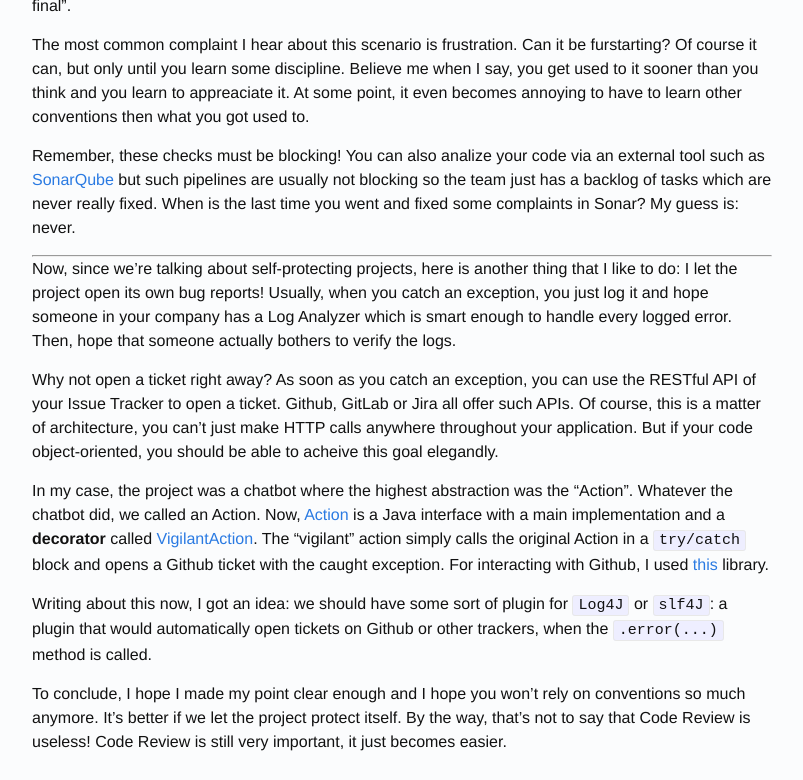
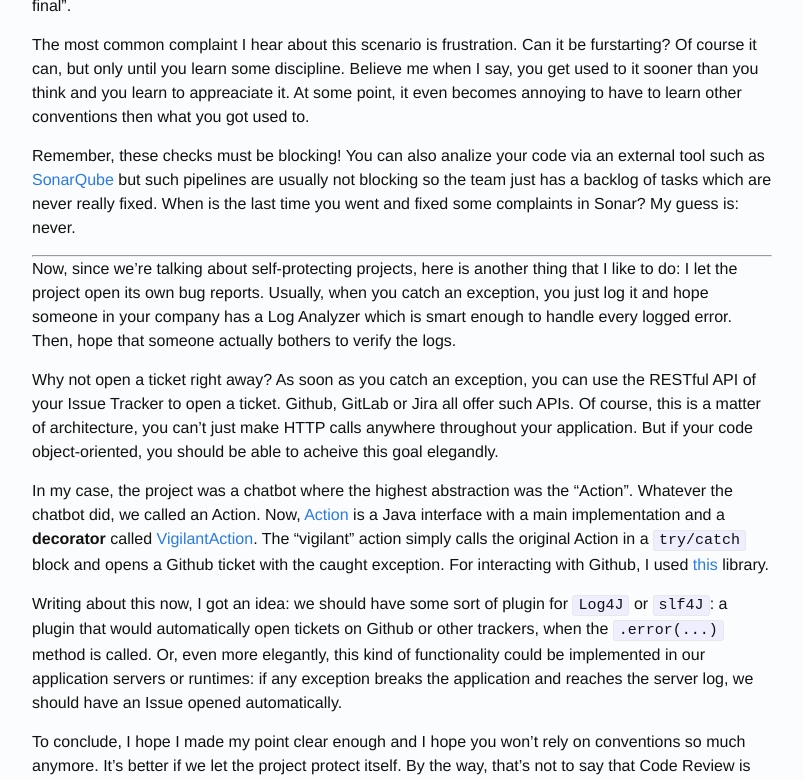
Before and after one commit to amihaiemil/amihaiemil.github.io, a Jekyll site: the page built from _posts/2020-01-17-self-protecting-projects.md, in a window 1280 px wide and 900 px high, scrolled down 1409 px, cut to the strip 0-780 px from the top of the window. Shown: the whole strip, without its empty margins (238-1041 px from the left). Built offline with Jekyll 4.4.1, drawn with Linux system fonts in a browser that asks for light colours; comment, search, counter and statistics services are not loaded.

Commit message:
Update 2020-01-17-self-protecting-projects.md

```diff
--- a/_posts/2020-01-17-self-protecting-projects.md
+++ b/_posts/2020-01-17-self-protecting-projects.md
@@ -40,13 +40,12 @@ Remember, these checks must be blocking! You can also analize your code via an e
 
 ---
 
-
-Now, since we're talking about self-protecting projects, here is another thing that I like to do: I let the project open its own bug reports! Usually, when you catch an exception, you just log it and hope someone in your company has a Log Analyzer which is smart enough to handle every logged error. Then, hope that someone actually bothers to verify the logs.
+Now, since we're talking about self-protecting projects, here is another thing that I like to do: I let the project open its own bug reports. Usually, when you catch an exception, you just log it and hope someone in your company has a Log Analyzer which is smart enough to handle every logged error. Then, hope that someone actually bothers to verify the logs.
 
 Why not open a ticket right away? As soon as you catch an exception, you can use the RESTful API of your Issue Tracker to open a ticket. Github, GitLab or Jira all offer such APIs. Of course, this is a matter of architecture, you can't just make HTTP calls anywhere throughout your application. But if your code object-oriented, you should be able to acheive this goal elegandly.
 
 In my case, the project was a chatbot where the highest abstraction was the "Action". Whatever the chatbot did, we called an Action. Now, [Action](https://github.com/amihaiemil/comdor/blob/master/src/main/java/co/comdor/Action.java) is a Java interface with a main implementation and a **decorator** called [VigilantAction](https://github.com/amihaiemil/comdor/blob/3e7b2e2a9bfdc8d1414a22324d3556457ec0d94a/src/main/java/co/comdor/VigilantAction.java). The "vigilant" action simply calls the original Action in a ``try/catch`` block and opens a Github ticket with the caught exception. For interacting with Github, I used [this](https://github.com/jcabi/jcabi-github) library.
 
-Writing about this now, I got an idea: we should have some sort of plugin for ``Log4J`` or ``slf4J``: a plugin that would automatically open tickets on Github or other trackers, when the ``.error(...)`` method is called.
+Writing about this now, I got an idea: we should have some sort of plugin for ``Log4J`` or ``slf4J``: a plugin that would automatically open tickets on Github or other trackers, when the ``.error(...)`` method is called. Or, even more elegantly, this kind of functionality could be implemented in our application servers or runtimes: if any exception breaks the application and reaches the server log, we should have an Issue opened automatically.
 
 To conclude, I hope I made my point clear enough and I hope you won't rely on conventions so much anymore. It's better if we let the project protect itself. By the way, that's not to say that Code Review is useless! Code Review is still very important, it just becomes easier.
```
